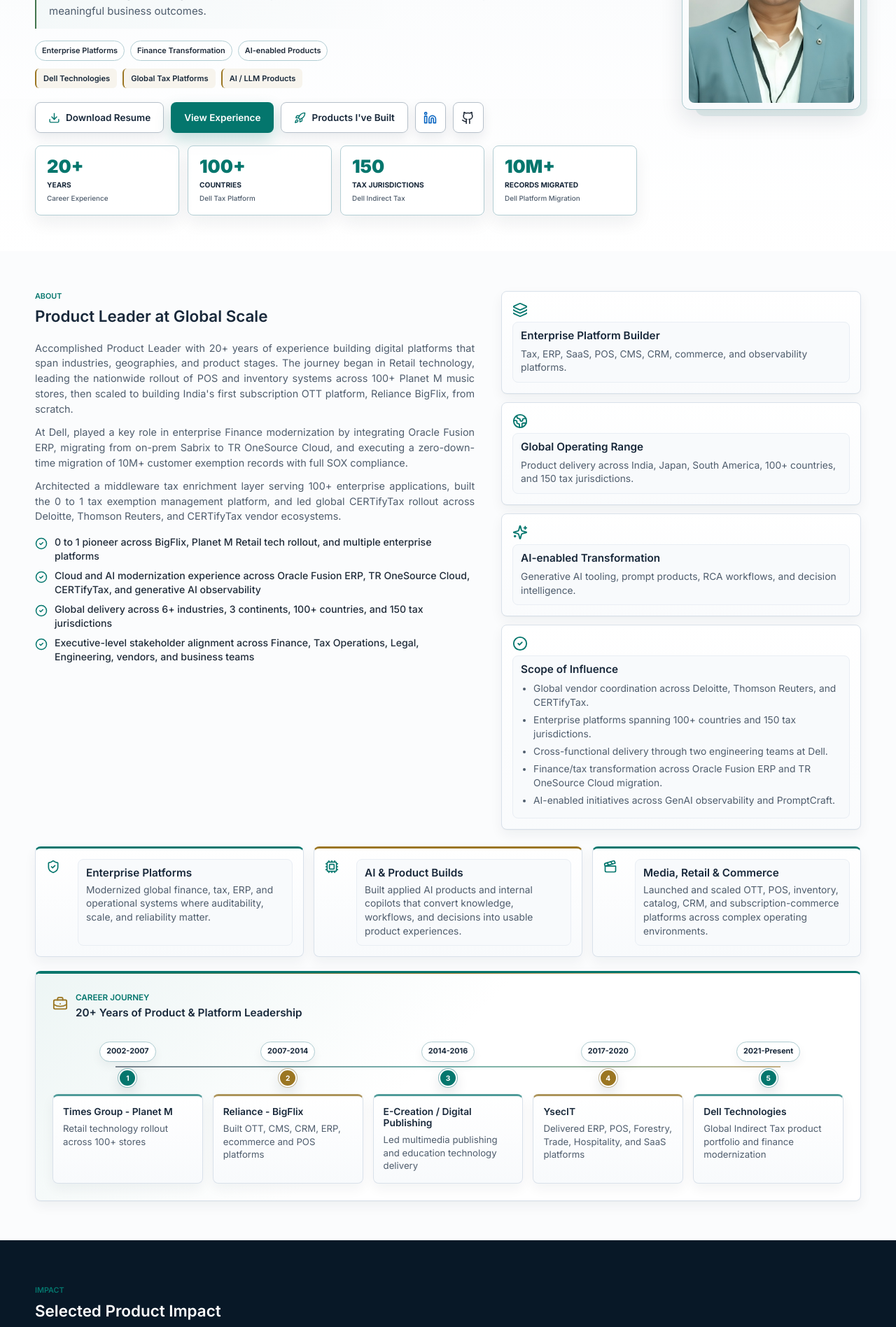
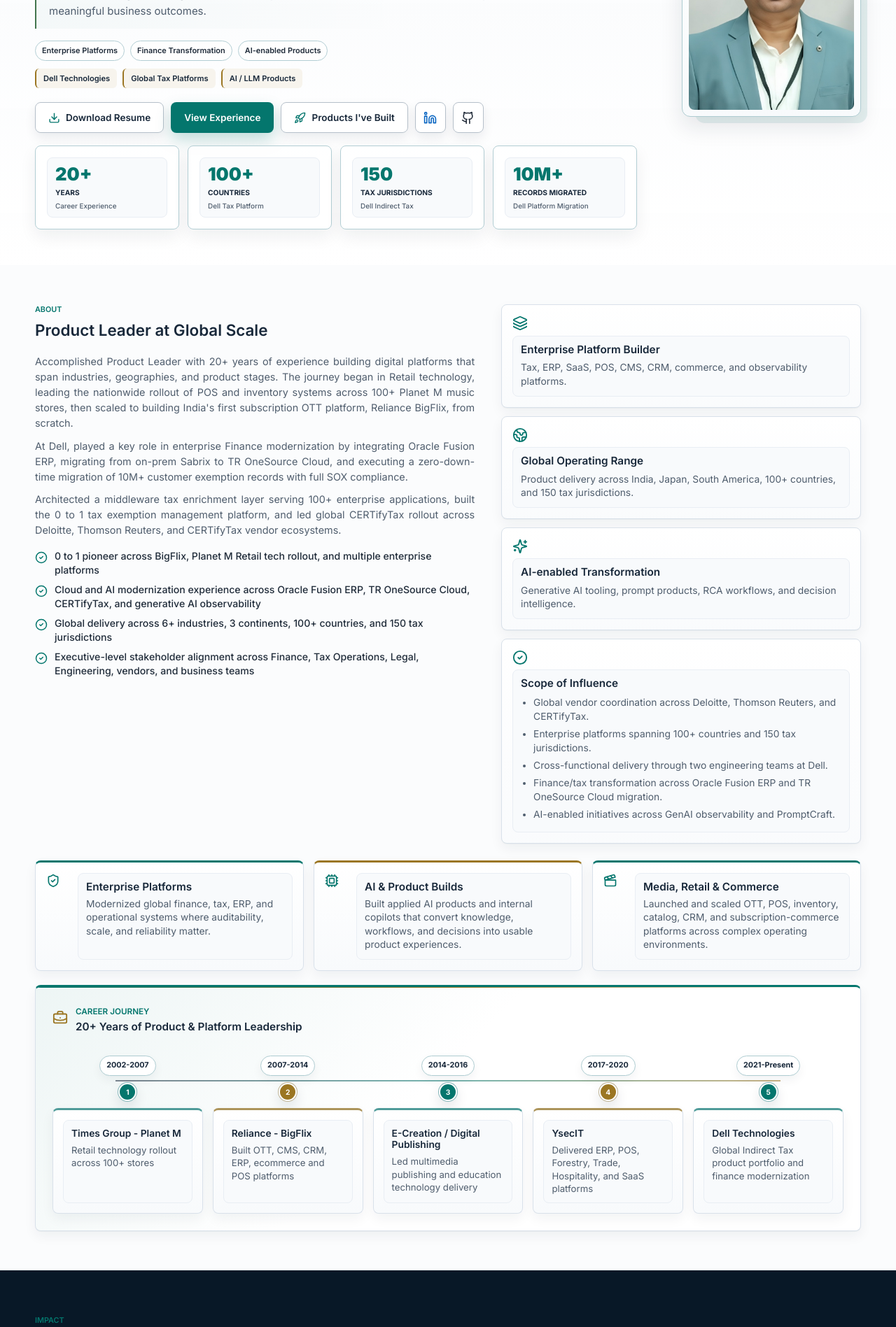
Before and after one commit to vijayshagunkumar/vijayshagunkumar.github.io, a React (Vite) app: page / in a window 1280 px wide. Shown: the part 430-2327 px from the top of the page at 70% size. Built offline with nearby package versions, Linux system fonts and the light colour scheme.

Commit message:
Apply card panel design to metrics and journey

```diff
--- a/src/components/About.tsx
+++ b/src/components/About.tsx
@@ -96,8 +96,10 @@
                   <span>{index + 1}</span>
                 </div>
                 <div className="journey-node-card">
-                  <strong>{item.company}</strong>
-                  <p>{item.role}</p>
+                  <div className="card-text-panel">
+                    <strong>{item.company}</strong>
+                    <p>{item.role}</p>
+                  </div>
                 </div>
               </article>
             ))}
--- a/src/components/Hero.tsx
+++ b/src/components/Hero.tsx
@@ -62,9 +62,11 @@
           <div className="hero-stats">
             {impactMetrics.map((metric) => (
               <div className="stat" key={metric.label}>
-                <strong>{metric.value}</strong>
-                <span>{metric.label}</span>
-                <small>{metric.source}</small>
+                <div className="card-text-panel">
+                  <strong>{metric.value}</strong>
+                  <span>{metric.label}</span>
+                  <small>{metric.source}</small>
+                </div>
               </div>
             ))}
           </div>
--- a/src/styles/components.css
+++ b/src/styles/components.css
@@ -627,6 +627,11 @@
   margin-bottom: 0;
 }
 
+.stat .card-text-panel,
+.journey-node-card .card-text-panel {
+  height: 100%;
+}
+
 .scope-card ul {
   margin: 8px 0 0;
   padding-left: 18px;
```
